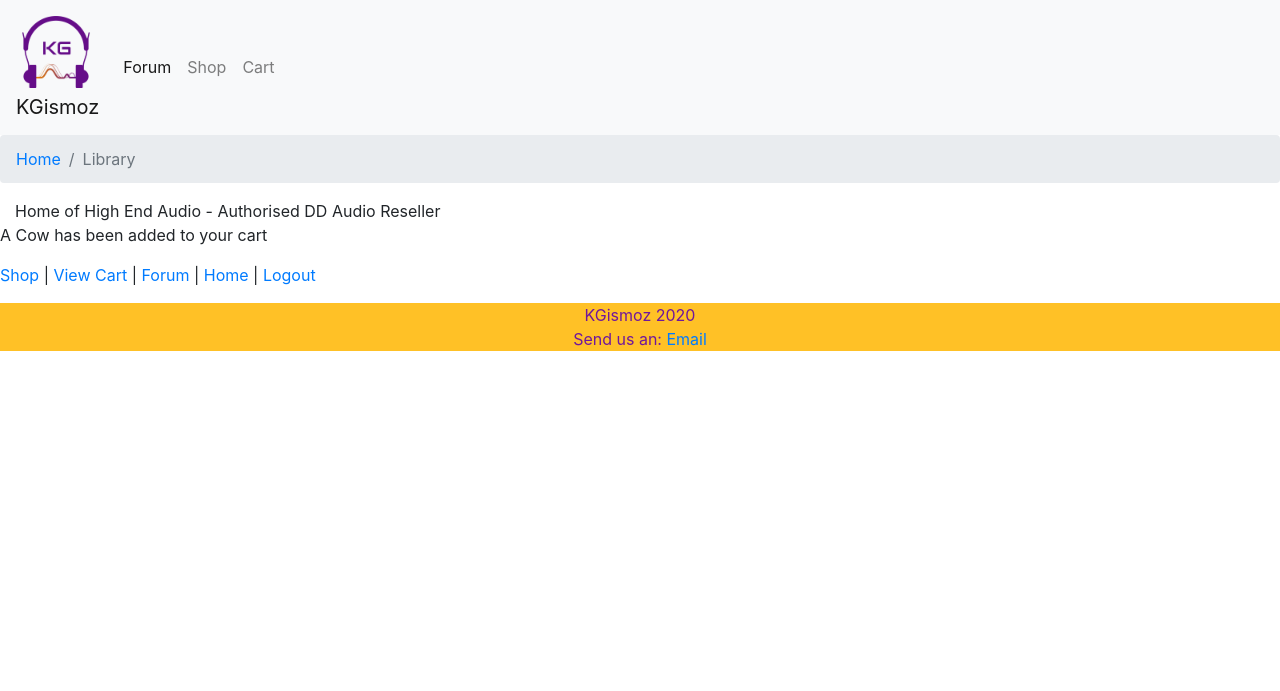
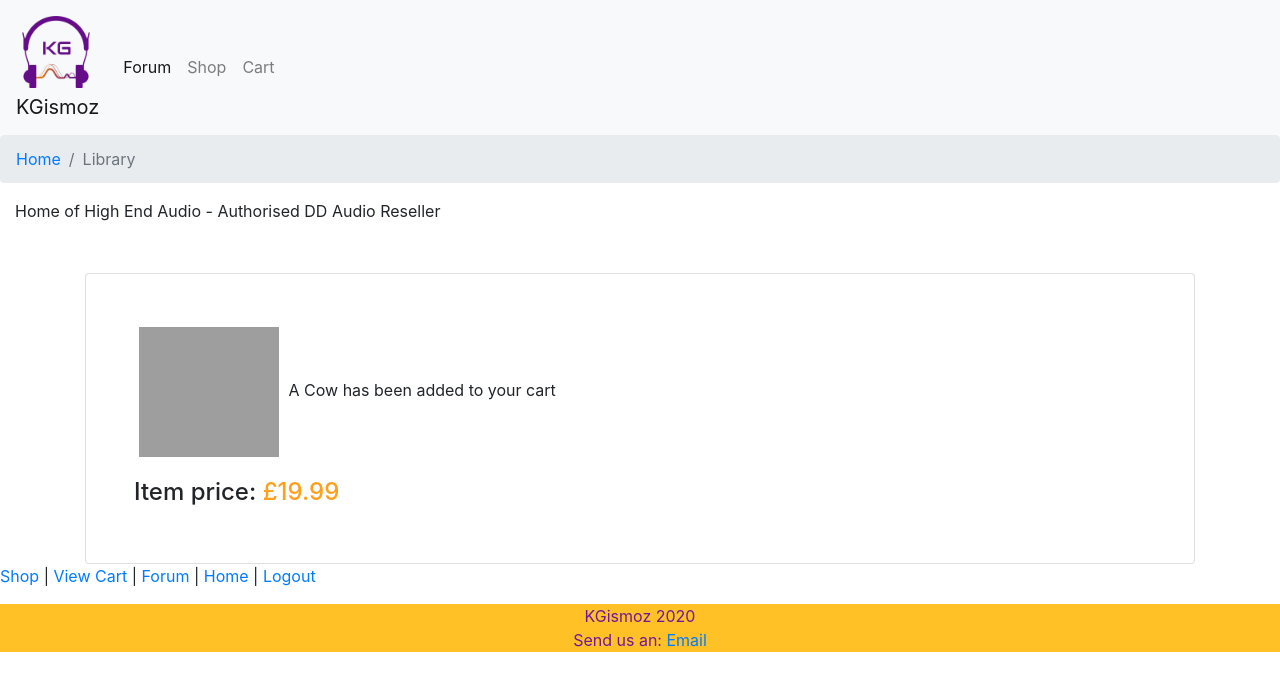
Before and after one commit to kerontt/Assignment3, a PHP site: page /added.php?id=1 in a window 1280 px wide. Shown: the part 109-800 px from the top of the page. Run offline with PHP 8.4, Linux system fonts and the light colour scheme; the visitor is signed in with stand-in values (Sample User, id 1); data comes from the database, SQL or seed files in the repository; some libraries are stand-ins or nearby versions; grey boxes are pictures that could not be loaded.

Commit message:
Container and card div type added for one of one item and one of another item where same items exist in the cart.

```diff
--- a/added.php
+++ b/added.php
@@ -21,6 +21,12 @@ require ( 'connect_db.php' ) ;
 $q = "SELECT * FROM shop WHERE item_id = $id" ;
 $r = mysqli_query( $dbc, $q ) ;
 if ( mysqli_num_rows( $r ) == 1 )
+
+    $thisItem = "item_name";
+    $thisItemDesc = "item_desc";
+    $thisItemImage = "item_img";
+    $thisItemPrice = "item_price";
+    $thisItemID = "item_id";
 {
   $row = mysqli_fetch_array( $r, MYSQLI_ASSOC );
 
@@ -29,13 +35,22 @@ if ( mysqli_num_rows( $r ) == 1 )
   {
     # Add one more of this product.
     $_SESSION['cart'][$id]['quantity']++;
-    echo '<p>Another '.$row["item_name"].' has been added to your cart</p>';
+
+    echo '<div class="container">';
+    echo '<div class="card">';
+    echo '<p><span><img class="thumbnail" src='.$row["$thisItemImage"].' </span> Another '.$row["$thisItem"].' has been added to your cart</p>';
+    echo '<h4 class="price">Item price: <span>£'. $row[$thisItemPrice] . '</span></h4></div>';
+    echo'</div></div>';
   }
   else
   {
     # Or add one of this product to the cart.
     $_SESSION['cart'][$id]= array ( 'quantity' => 1, 'price' => $row['item_price'] ) ;
-    echo '<p>A '.$row["item_name"].' has been added to your cart</p>' ;
+    echo '<div class="container">';
+    echo '<div class="card">';
+    echo '<p><span><img class="thumbnail" src='.$row["$thisItemImage"].' </span> A '.$row["$thisItem"].' has been added to your cart</p>';
+    echo '<h4 class="price">Item price: <span>£'. $row[$thisItemPrice] . '</span></h4></div>';
+    echo'</div></div>';
   }
 }
 
```
